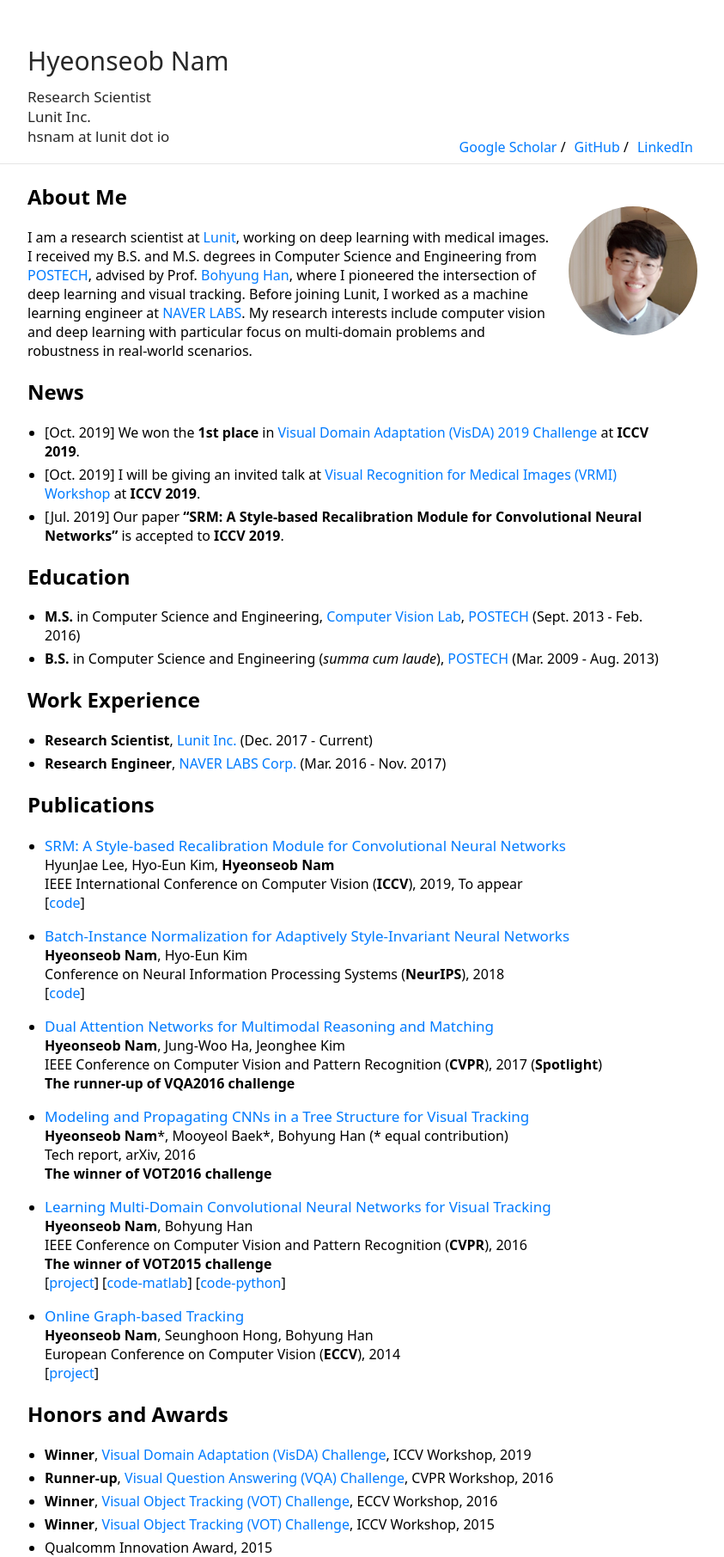
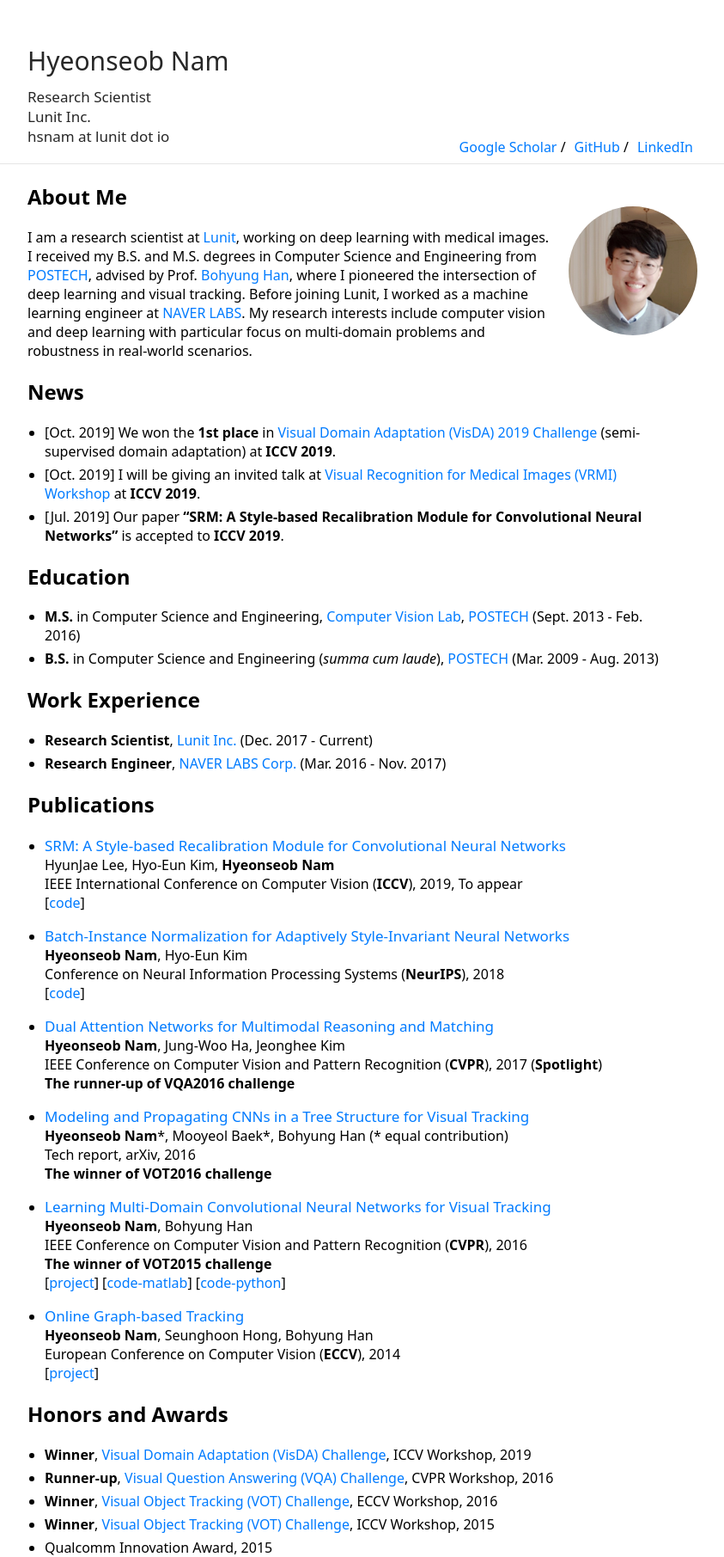
Before and after one commit to gholste/hyeonseobnam.github.io, a Jekyll site: the page built from index.md, in a window 1280 px wide. Shown: the whole page at 86% size, without its empty margins (218-1061 px from the left). Built offline with Jekyll 4.4.1, drawn with Linux system fonts in a browser that asks for light colours.

Commit message:
Update index.md

```diff
--- a/index.md
+++ b/index.md
@@ -13,7 +13,7 @@ Before joining Lunit, I worked as a machine learning engineer at [NAVER LABS](ht
 My research interests include computer vision and deep learning with particular focus on multi-domain problems and robustness in real-world scenarios.
 
 ## News
-- [Oct. 2019] We won the **1st place** in [Visual Domain Adaptation (VisDA) 2019 Challenge](http://ai.bu.edu/visda-2019/) at **ICCV 2019**.
+- [Oct. 2019] We won the **1st place** in [Visual Domain Adaptation (VisDA) 2019 Challenge](http://ai.bu.edu/visda-2019/) (semi-supervised domain adaptation) at **ICCV 2019**.
 - [Oct. 2019] I will be giving an invited talk at [Visual Recognition for Medical Images (VRMI) Workshop](https://sites.google.com/view/iccv19-vrmi) at **ICCV 2019**.
 - [Jul. 2019] Our paper **"SRM: A Style-based Recalibration Module for Convolutional Neural Networks"** is accepted to **ICCV 2019**.
 
```
